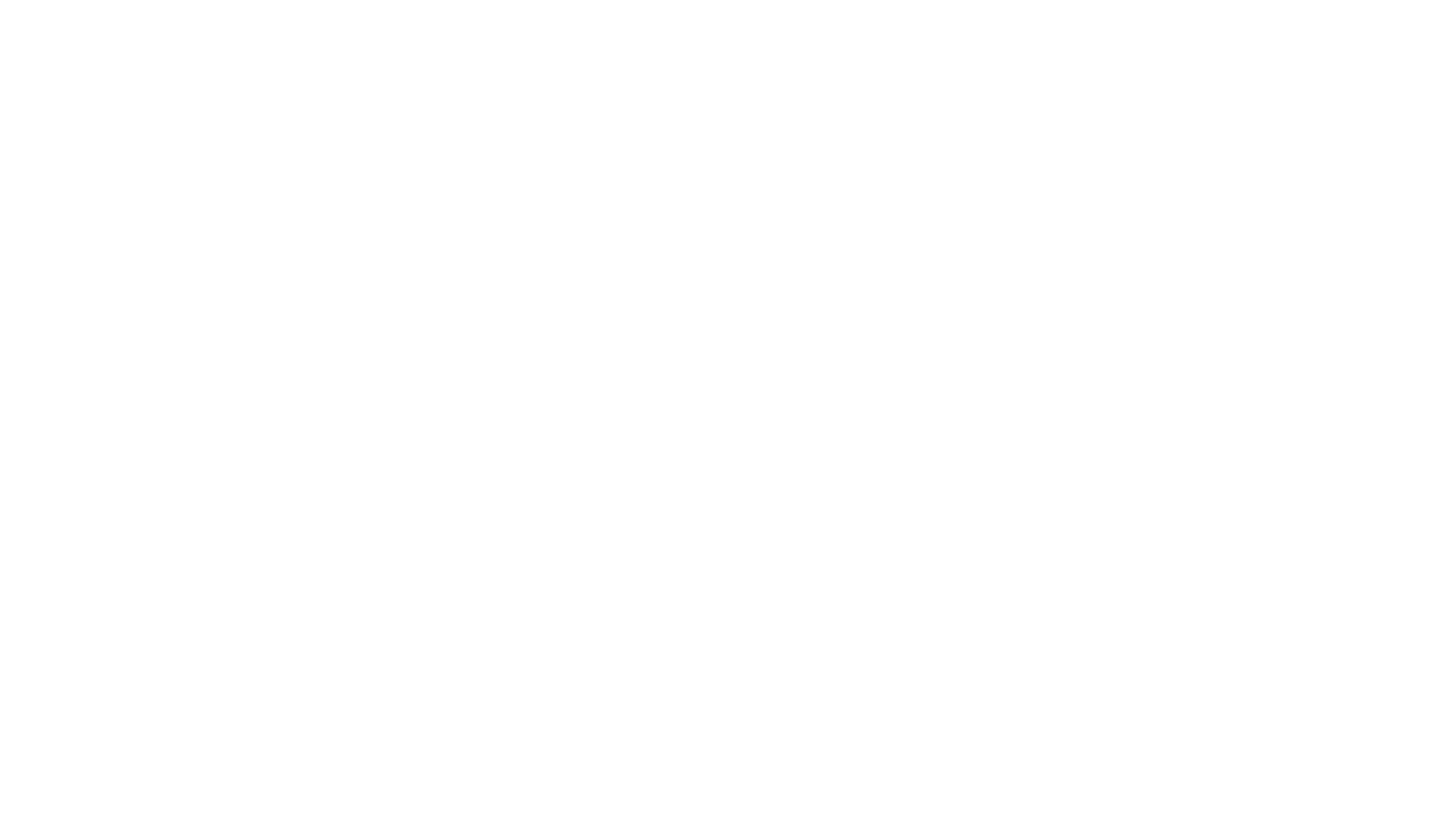
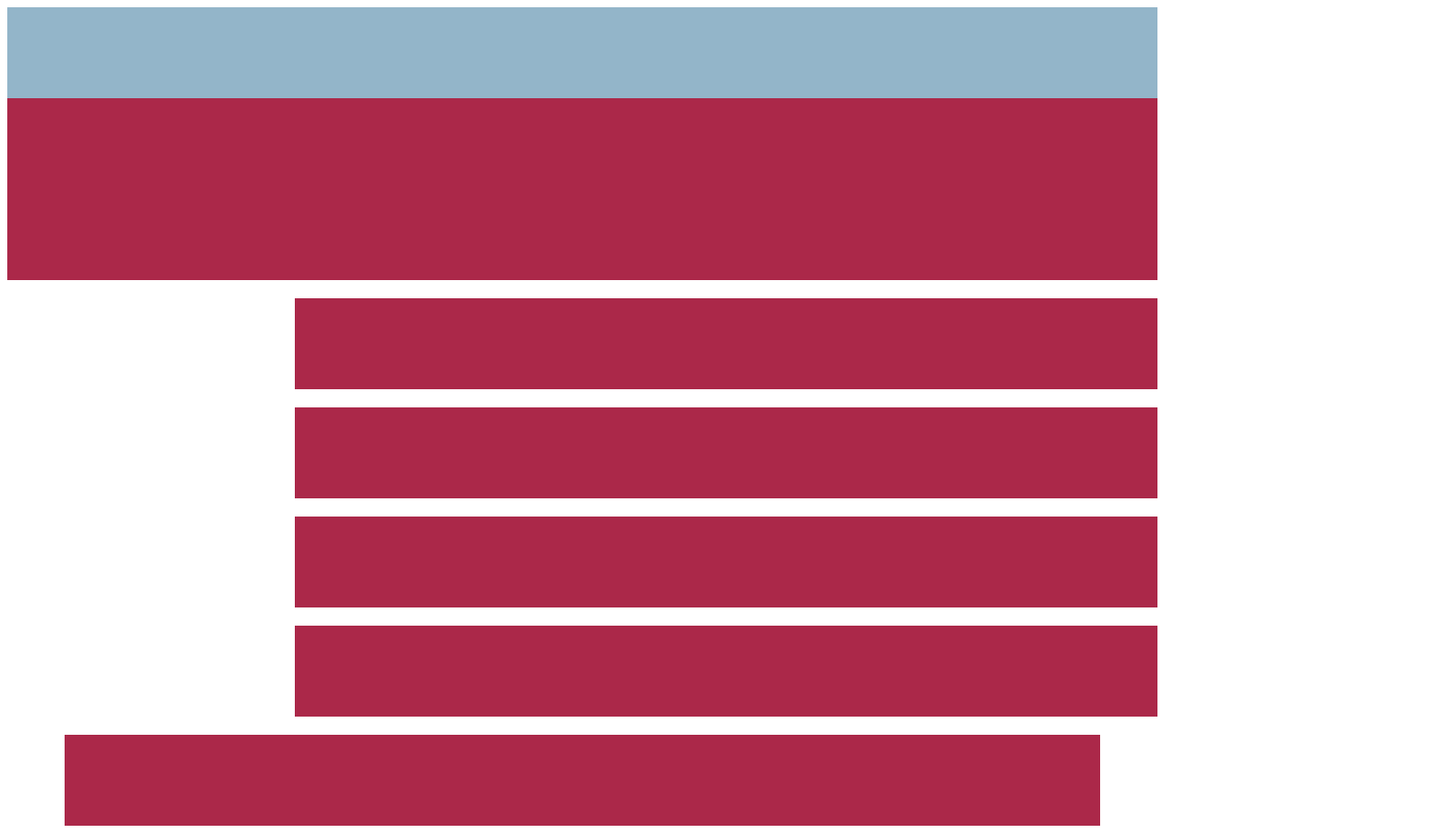
Before and after one commit to arjegalu/hack_html_1, a plain HTML site: page hack_1/index.html in a window 1280 px wide. Shown: the whole page at 91% size, 1588 px wide, since content can reach past the window. Before the commit the page ends 800 px from the top, so only its background shows below. Drawn offline with Linux system fonts and the light colour scheme.

Commit message:
Feat: Add file Index.html and style.css Hack_1

```diff
--- a/hack_1/index.html
+++ b/hack_1/index.html
@@ -4,8 +4,20 @@
     <meta charset="UTF-8">
     <meta name="viewport" content="width=device-width, initial-scale=1.0">
     <title>H-1</title>
+    <link rel="stylesheet" href="./style/style.css" >
 </head>
 <body>
-
+    <nav id="Menu">
+    </nav>
+    <div id="rojo">
+    </div>
+    <section id="Seccion">
+        <div id="Articulo"></div>
+        <div id="Articulo"></div>
+        <div id="Articulo"></div>
+        <div id="Articulo"></div>
+    </section>
+    <div id="Pie">
+    </div>
 </body>
 </html>
--- a/hack_1/style/style.css
+++ b/hack_1/style/style.css
@@ -0,0 +1,37 @@
+:root {
+    --bg-blue:#93B5C9;
+    --bg-mine:#AB2849;
+}
+
+#Menu {
+    background: var(--bg-blue);
+    width: 100%;
+    height: 100px;
+}
+
+#rojo{
+    background: var(--bg-mine);
+    width: 100%;
+    height: 200px;
+}
+
+#Seccion {
+    position: relative;
+    left: 25%;
+}
+
+#Articulo {
+    position:relative;
+    background: var(--bg-mine);
+    width: 75%;
+    height: 100px;
+    margin: 20px 0 20px 0 ;
+}
+
+#Pie {
+    position: relative;
+    background: var(--bg-mine);
+    width: 80;
+    height: 100px;
+    margin: 0% 5% 0% 5%;
+}
```
